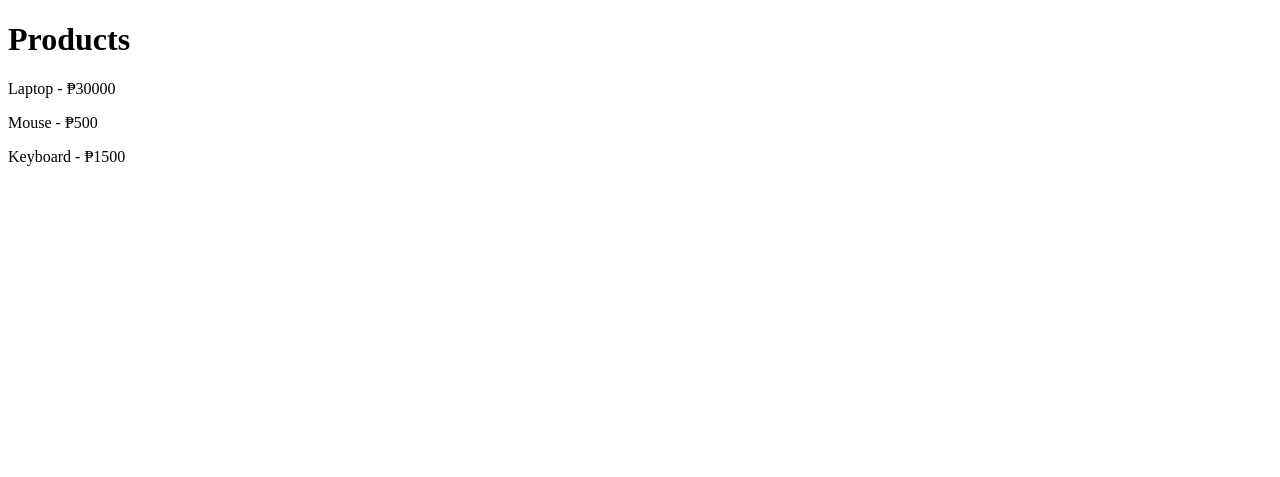
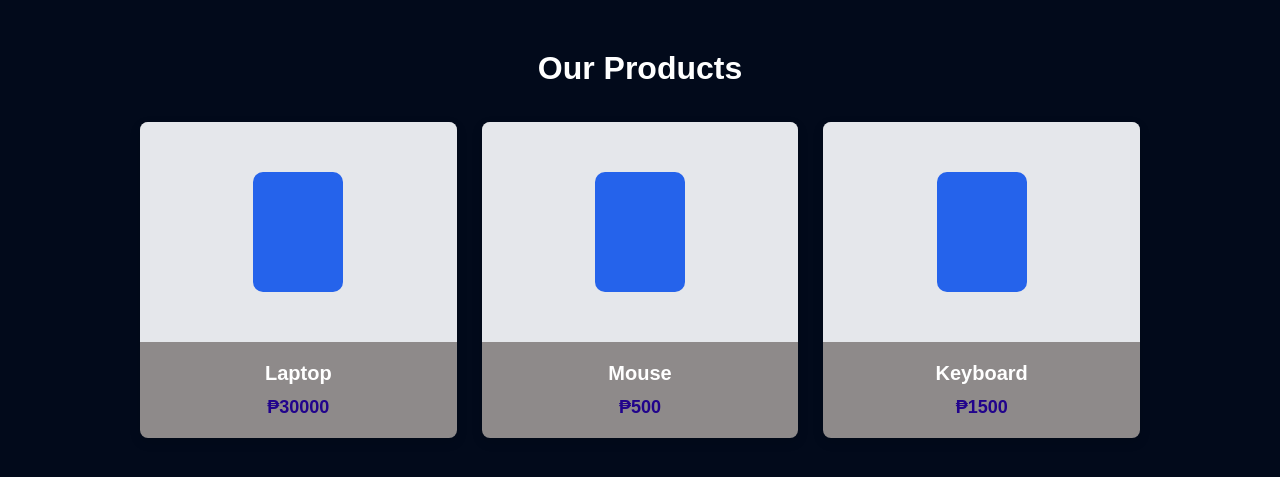
Before and after one commit to virgorithm/Quizzes, a Django app: page /products/ in a window 1280 px wide. Shown: the top 477 px of the page. Run offline with Django 5.2, Linux system fonts and the light colour scheme; data comes from the database, SQL or seed files in the repository.

Commit message:
Add files via upload

```diff
--- a/product_system/products/templates/products/products_list.html
+++ b/product_system/products/templates/products/products_list.html
@@ -2,12 +2,101 @@
 <html>
 <head>
     <title>Product List</title>
+
+    <style>
+        body {
+            margin: 0;
+            font-family: Arial, sans-serif;
+            background-color: #020a1b;
+            color: #111827;
+        }
+
+        .container {
+            width: 90%;
+            max-width: 1000px;
+            margin: 50px auto;
+        }
+
+        h1 {
+            text-align: center;
+            margin-bottom: 35px;
+            color: #fff;
+        }
+
+        .product-grid {
+            display: grid;
+            grid-template-columns: repeat(auto-fit, minmax(220px, 1fr));
+            gap: 25px;
+        }
+
+        .product-card {
+            background-color: rgb(142, 138, 138);
+            border-radius: 8px;
+            overflow: hidden;
+            box-shadow: 0 4px 12px rgba(0, 0, 0, 0.12);
+        }
+
+        .product-image {
+            height: 220px;
+            background-color: #e5e7eb;
+            display: flex;
+            justify-content: center;
+            align-items: center;
+        }
+
+        .product-placeholder {
+            width: 90px;
+            height: 120px;
+            background-color: #2563eb;
+            border-radius: 10px;
+        }
+
+        .product-content {
+            padding: 20px;
+            text-align: center;
+        }
+
+        .product-name {
+            font-size: 20px;
+            font-weight: bold;
+            margin-bottom: 12px;
+            color: #ffff;
+        }
+
+        .product-price {
+            font-size: 18px;
+            color: #21038c;
+            font-weight: bold;
+        }
+
+        .empty {
+            text-align: center;
+            color: #6b7280;
+        }
+    </style>
 </head>
 <body>
-    <h1>Products</h1>
 
-    {% for product in products %}
-        <p>{{ product.name }} - ₱{{ product.price|floatformat:0 }}</p>
-    {% endfor %}
+    <div class="container">
+        <h1>Our Products</h1>
+
+        <div class="product-grid">
+            {% for product in products %}
+                <div class="product-card">
+                    <div class="product-image">
+                        <div class="product-placeholder"></div>
+                    </div>
+
+                    <div class="product-content">
+                        <div class="product-name">{{ product.name }}</div>
+                        <div class="product-price">₱{{ product.price|floatformat:0 }}</div>
+                    </div>
+                </div>
+            {% empty %}
+                <p class="empty">No products available.</p>
+            {% endfor %}
+        </div>
+    </div>
+
 </body>
 </html>
```
